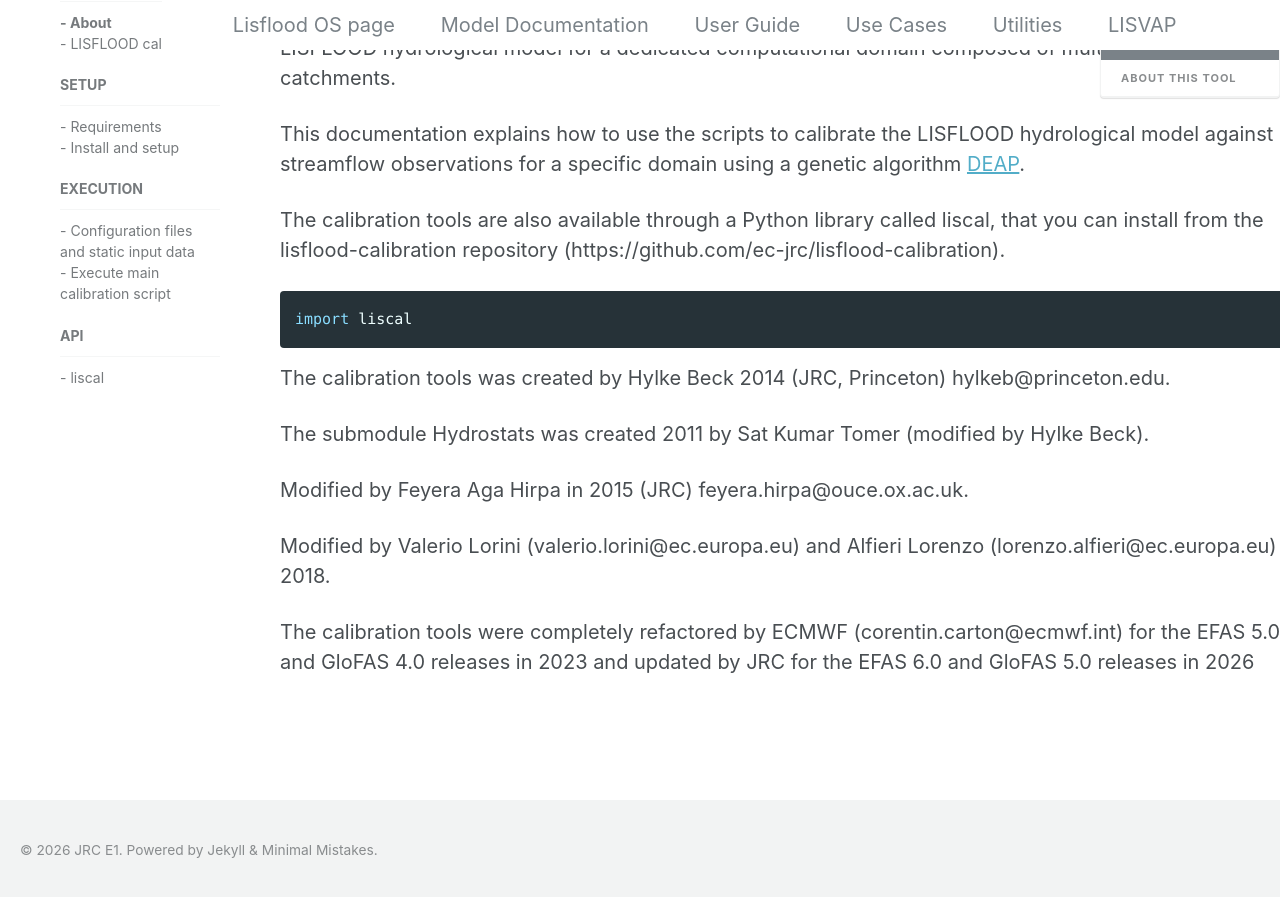
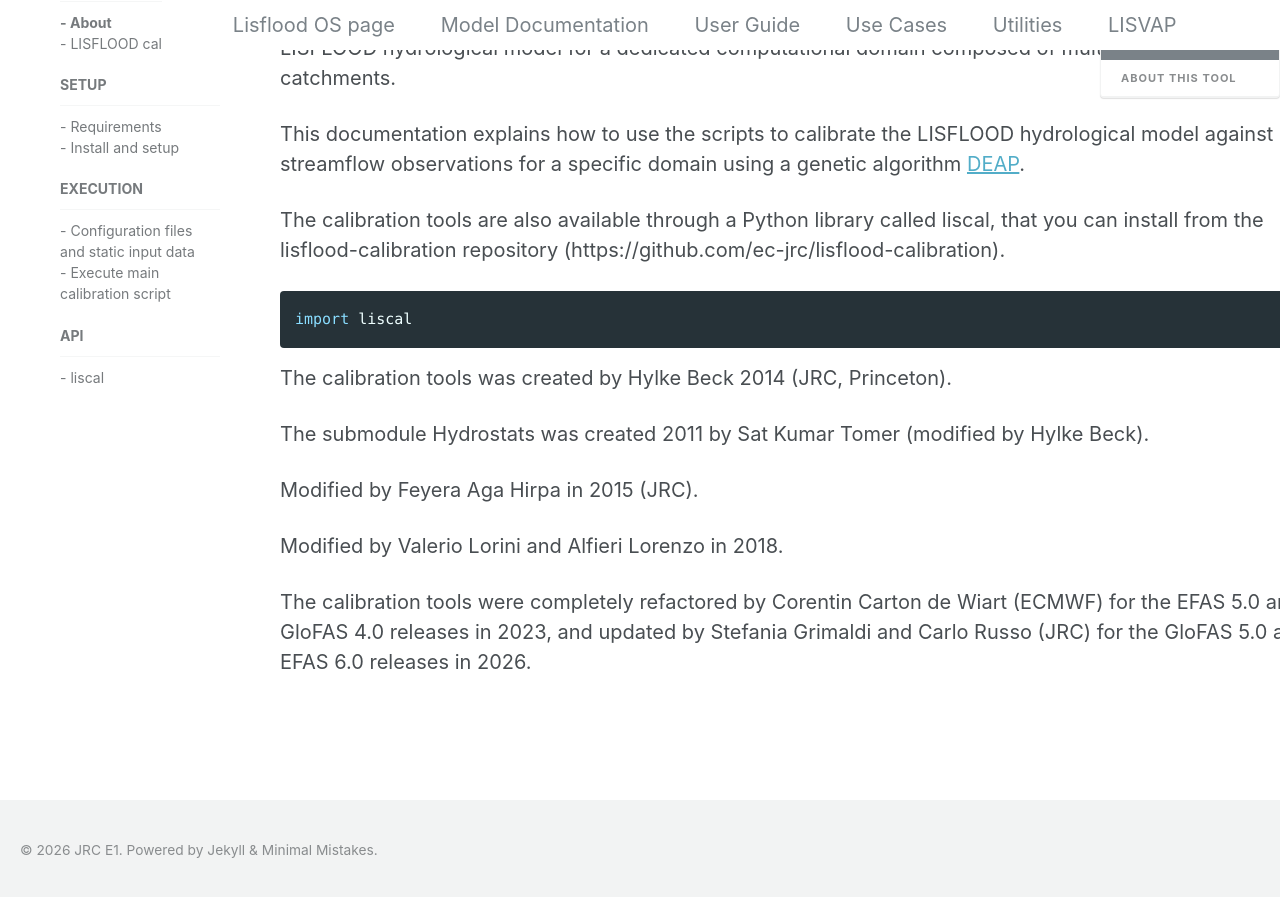
Before and after one commit to ec-jrc/lisflood-calibration, a Jekyll site: the page built from docs/1_about/index.md, in a window 1280 px wide and 900 px high, scrolled down 254 px. Shown: the top 897 px of the window. Built offline with Jekyll 4.4.1, drawn with Linux system fonts in a browser that asks for light colours; nearby versions of some CDN libraries; our own code applies the rules of GitHub Pages for plain Markdown files.

````diff
--- a/docs/1_about/index.md
+++ b/docs/1_about/index.md
@@ -9,12 +9,12 @@ The calibration tools are also available through a Python library called liscal,
 import liscal
 ```
 
-The calibration tools was created by Hylke Beck 2014 (JRC, Princeton) hylkeb@princeton.edu.
+The calibration tools was created by Hylke Beck 2014 (JRC, Princeton).
 
 The submodule Hydrostats was created 2011 by Sat Kumar Tomer (modified by Hylke Beck).
 
-Modified by Feyera Aga Hirpa in 2015 (JRC) feyera.hirpa@ouce.ox.ac.uk.
+Modified by Feyera Aga Hirpa in 2015 (JRC).
 
-Modified by Valerio Lorini (valerio.lorini@ec.europa.eu) and Alfieri Lorenzo (lorenzo.alfieri@ec.europa.eu) in 2018.
+Modified by Valerio Lorini and Alfieri Lorenzo in 2018.
 
-The calibration tools were completely refactored by ECMWF (corentin.carton@ecmwf.int) for the EFAS 5.0 and GloFAS 4.0 releases in 2023 and updated by JRC for the EFAS 6.0 and GloFAS 5.0 releases in 2026
+The calibration tools were completely refactored by Corentin Carton de Wiart (ECMWF) for the EFAS 5.0 and GloFAS 4.0 releases in 2023, and updated by Stefania Grimaldi and Carlo Russo (JRC) for the GloFAS 5.0 and EFAS 6.0 releases in 2026.
--- a/pyproject.toml
+++ b/pyproject.toml
@@ -14,12 +14,9 @@ classifiers = [
     "Natural Language :: English",
     "Operating System :: OS Independent",
     "Programming Language :: Python :: 3 :: Only",
-    "Programming Language :: Python :: 3.8",
-    "Programming Language :: Python :: 3.9",
     "Programming Language :: Python :: 3.10",
     "Programming Language :: Python :: 3.11",
     "Programming Language :: Python :: 3.12",
-    "Programming Language :: Python :: 3.13",
     "Topic :: Scientific/Engineering"
     ]
 dynamic = ["version", "readme"]
````
Also changed, not shown: .zenodo.json (added), README.md, 1 other file.
